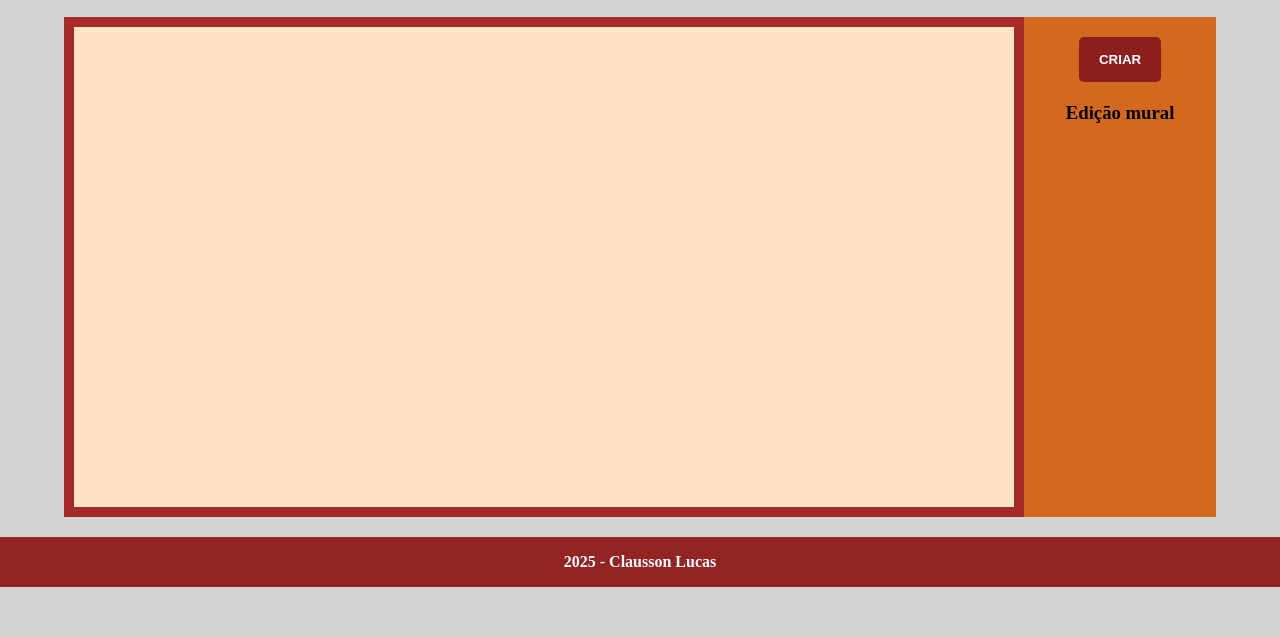
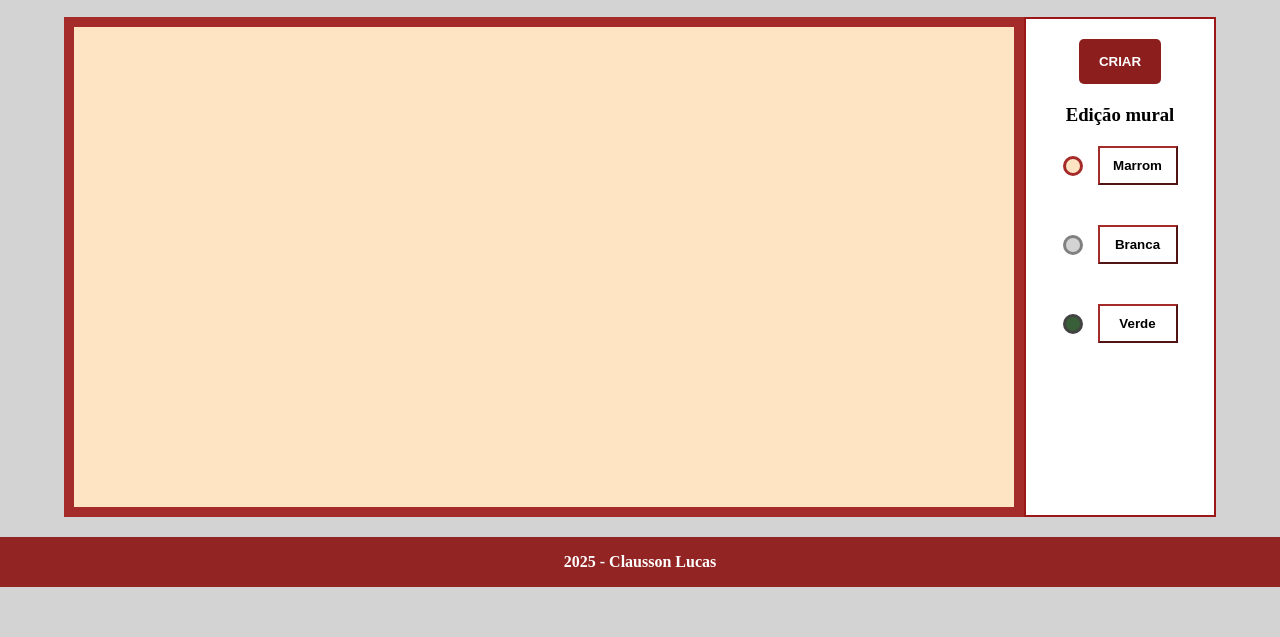
Before and after one commit to claussonlucas/mini-proj-javascript, a website: page index.html in a window 1280 px wide. Shown: the part 163-800 px from the top of the page. Drawn offline with Linux system fonts and the light colour scheme; no server answers.

Commit message:
all:final-project

```diff
--- a/index.html
+++ b/index.html
@@ -2,7 +2,7 @@
 <!--
     Mini Projeto JavaScript - Módulo JavaScript
     Autor: Clausson Lucas
-    Data: 24/04/2025
+    Data: 29/04/2025
 -->
 <html lang="pt-BR">
 <head>
@@ -41,7 +41,7 @@
             <!-- div 1 - cabecalho -->
             <div id="logo">
                 <!-- colocar imagem -->
-                <p>Logo</p>
+                <img src="images/logo-lemb-app1.png" alt="Logo LembretesApp" style="width: 60px; height: 64px;">
             </div>
             <!-- div 1 - cabecalho -->
             <div id="nome-app">
@@ -79,11 +79,6 @@
                         <!-- lembretes aparecem aqui automaticamente -->
                     </ul>
                 </div>
-                <!--
-                <div id="lembrete">
-                    <h4 id="tit-lemb"></h4>
-                    <p id="des-lemb"></p>
-                </div> -->
             </section>
 
             <!-- container controles -->
@@ -92,6 +87,26 @@
                 <button type="button" id="criar" onclick="abrirForm()">CRIAR</button>
 
                 <h3>Edição mural</h3>
+                <!-- container botões -->
+                <div id="botoes">
+                    <div class="cir-botao">
+                    <div id="cir-marrom" class="circulos-cor" ></div>
+                    <Button type="button" onclick="marrom()">Marrom</button>
+                    </div>
+
+                    <div class="cir-botao">
+                    <div id="cir-branca"></div>
+                    <Button type="button" onclick="branca()">Branca</button>
+                    </div>
+
+                    <div class="cir-botao">
+                    <div id="cir-verde"></div>
+                    <Button type="button" onclick="verde()">Verde</button>
+                    </div>
+                </div>
+                <!-- Fim container botões -->
+
+
             </aside>
         </main>
 
--- a/index.js
+++ b/index.js
@@ -1,6 +1,6 @@
-/*
-    parei em como mostrar e esconder a camada cinza
- */
+
+
+
 // abre formulario e camada cinza
 function abrirForm() {
     document.getElementById("layer-cinza").style.display = "block";
@@ -102,3 +102,23 @@ function pesquisarLembrete() {
         });
     }
 }
+
+
+
+// muda cor da lousa para marrom
+function marrom() {
+    document.getElementById("lousa").style.backgroundColor = "bisque";
+    document.getElementById("lousa").style.borderColor = "brown";
+}
+
+// muda cor da lousa para branca
+function branca() {
+    document.getElementById("lousa").style.backgroundColor = "lightgray";
+    document.getElementById("lousa").style.borderColor = "gray";
+}
+
+// muda cor da lousa para verde
+function verde() {
+    document.getElementById("lousa").style.backgroundColor ="rgb(56, 95, 56)";
+    document.getElementById("lousa").style.borderColor ="rgb(68, 67, 67)";
+}
--- a/styles/styles.css
+++ b/styles/styles.css
@@ -1,7 +1,7 @@
 /*
     Arquivo CSS - Mini Projeto JavaScript - Módulo JavaScript
     Autor: Clausson Lucas
-    Data: 24/04/2025
+    Data: 29/04/2025
 */
 /* reiniciar estilos */
 * {
@@ -146,13 +146,19 @@ nav {
     background-color: white;
     padding: 20px;
     display: initial;
+
+
+    display: flex;
+    flex-flow: column nowrap;
+    gap: 2px;
+    border-radius: 5px;
+    box-shadow: 5px 5px 15px rgb(134, 134, 134);
 }
 
 #divLembretes ul li.oculto {
     display: none;
 }
 
-/* div lembretes */
 #lembrete > li > h4 {
     color: black;
 }
@@ -161,22 +167,24 @@ nav {
     color: rgb(80, 78, 78);
 }
 
+
 #lembrete > li > img {
     width: 15px;
-    fill: aqua;
-    color: blueviolet;
+    align-self: flex-end;
+    cursor: pointer;
 }
+
 
 /* container controles */
 #controles {
     width: 200px;
     height: 500px;
-    background-color: chocolate;
+    background-color: white;
     display: flex;
     align-items: center;
     flex-direction: column;
 
-    /*flex-grow: 1;  proporcao entre lousa e controles */
+    border: 2px solid #9c1818;
     margin: 20px 0;
 }
 
@@ -196,6 +204,62 @@ nav {
     cursor: pointer;
 }
 /* fim - botao criar */
+
+/* botões mudam cor */
+#botoes {
+    display: flex;
+    flex-flow: column;
+    align-items: center;
+    justify-content: center;
+
+}
+
+.cir-botao > button {
+    width: 80px;
+    background-color: #ffffff;
+    border-color: brown;
+    font-weight: bold;
+    padding: 10px;
+    margin: 20px 0;
+}
+
+.cir-botao > button:hover {
+    background-color: brown;
+    color: #ffffff;
+}
+
+/* div circulo e botao */
+.cir-botao {
+    display: flex;
+    justify-content: center;
+    align-items: center;
+    gap: 15px;
+}
+
+/* classe dos circulos */
+#cir-marrom, #cir-branca, #cir-verde {
+    background-color: #9c1818;
+    width: 20px;
+    height: 20px;
+    border-radius: 10px;
+
+}
+
+#cir-marrom {
+    background-color: bisque;
+    border: 3px solid brown;
+
+}
+
+#cir-branca {
+    background-color: lightgray;
+    border: 3px solid gray;
+}
+
+#cir-verde {
+    background-color: rgb(56, 95, 56);
+    border: 3px solid rgb(68, 67, 67);
+}
 
 /* camada cinza */
 #layer-cinza {
```
Also changed, not shown: api.json (+18 -23 lines), images/lixeira1.svg, images/logo-lemb-app1.png (added).
